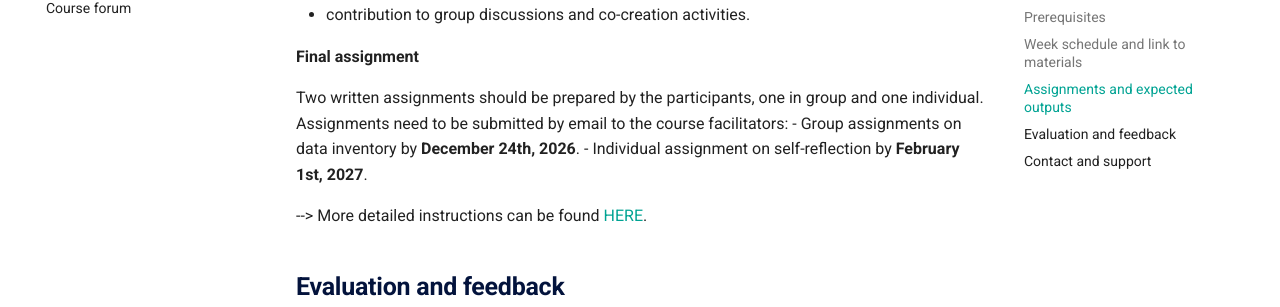
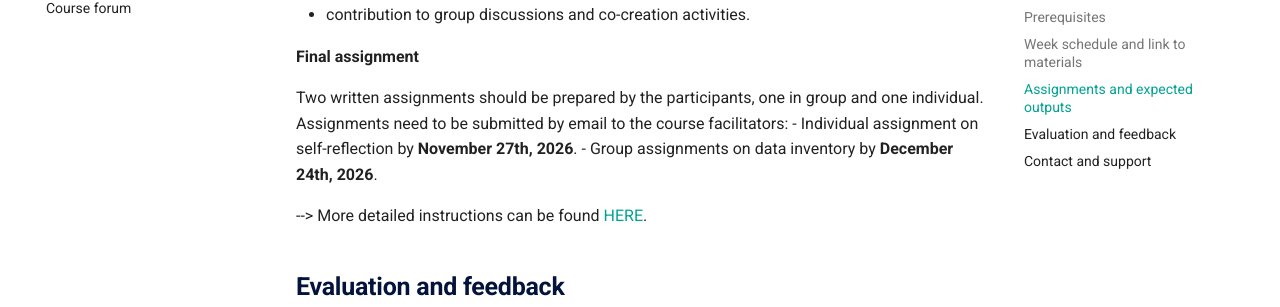
Before and after one commit to ESA-Nigeria-InnoAgri/InnoAgri-training, an MkDocs documentation site: the page built from docs/module-01/index.md, in a window 1280 px wide and 900 px high, scrolled down 5667 px. Shown: the part 172-479 px from the top of the window. Built offline with MkDocs 1.6.1 and Material for MkDocs 9.7.7, drawn with Linux system fonts in a browser that asks for light colours.

Commit message:
change assignment deadline

```diff
--- a/docs/module-01/index.md
+++ b/docs/module-01/index.md
@@ -147,8 +147,8 @@ During the week, participants will contribute to several outputs:
 
 Two written assignments should be prepared by the participants, one in group and one individual.
 Assignments need to be submitted by email to the course facilitators:
+- Individual assignment on self-reflection by **November 27th, 2026**.
 - Group assignments on data inventory by **December 24th, 2026**.
-- Individual assignment on self-reflection by **February 1st, 2027**.
 
 --> More detailed instructions can be found [HERE](../module-01/resources/lectures/13_InnoAgri_week1_final_assignment.pdf).
 
```
Also changed, not shown: 1 other file.
